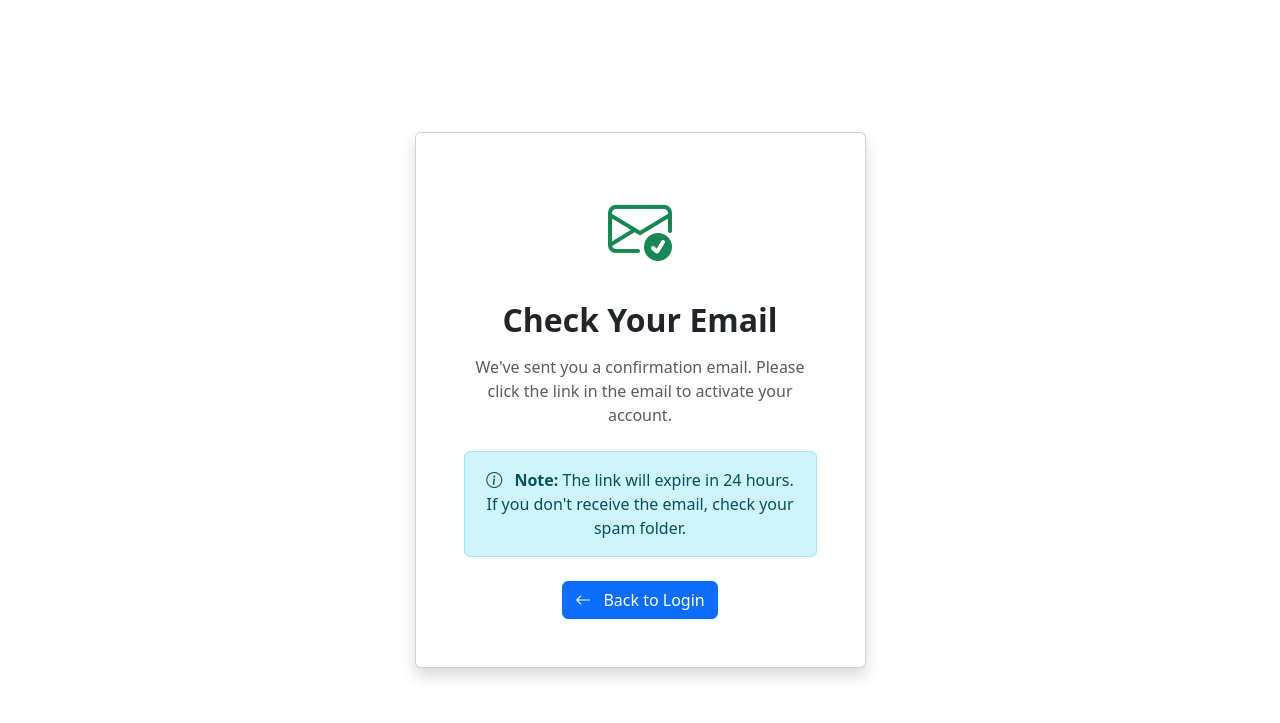
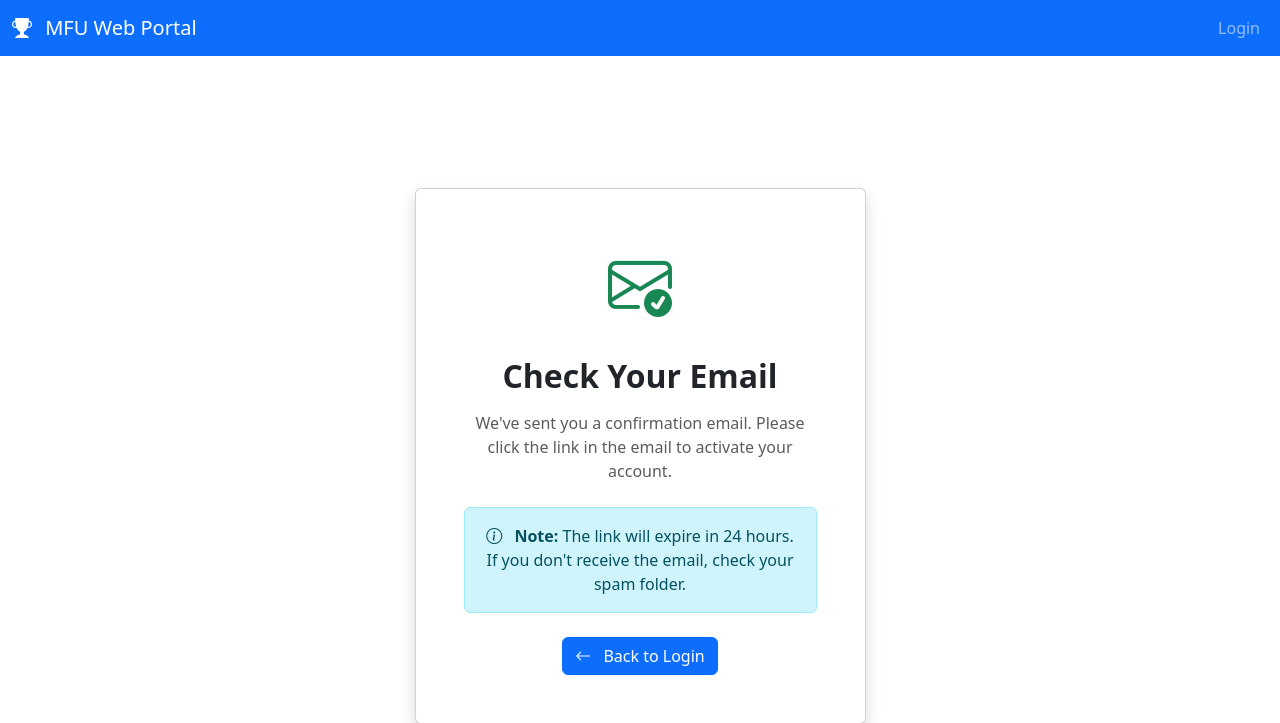
Before and after one commit to kondegaurav/MFU, a Django app: page /email-confirmation-sent/ in a window 1280 px wide. Shown: the top 723 px of the page. Before the commit the page ends 679 px from the top, so only its background shows below. Run offline with Django 5.2, Linux system fonts and the light colour scheme.

Commit message:
Phase 5: Create base templates with tabbed navigation
- Add global navbar with MFU branding and user profile dropdown
- Implement tabbed navigation derived from user roles and dashboards
- Load permission tags in base template for conditional rendering
- Remove duplicated navbar from profile dashboard (inherited from base)
- Update dashboard to use shared base layout with tabs
- Wire tabbed navigation to show Profile tab + dynamically rendered role dashboards

```diff
--- a/config/urls.py
+++ b/config/urls.py
@@ -18,6 +18,9 @@ urlpatterns = [
 
     # User profiles
     path('profiles/', include('apps.profiles.urls')),
+
+    # Core permission examples
+    path('core/', include('apps.core.urls')),
 
     # Portal dashboards
     path('admin-portal/', include('apps.admin_portal.urls')),
--- a/templates/base.html
+++ b/templates/base.html
@@ -13,6 +13,70 @@
     {% block extra_css %}{% endblock %}
 </head>
 <body>
+    {% load permission_tags %}
+
+    <nav class="navbar navbar-expand-lg navbar-dark bg-primary">
+        <div class="container-fluid">
+            <a class="navbar-brand" href="{% url 'authentication:home' %}">
+                <i class="bi bi-trophy-fill me-2"></i>
+                MFU Web Portal
+            </a>
+            <button class="navbar-toggler" type="button" data-bs-toggle="collapse" data-bs-target="#mainNav">
+                <span class="navbar-toggler-icon"></span>
+            </button>
+            <div class="collapse navbar-collapse" id="mainNav">
+                <ul class="navbar-nav ms-auto">
+                    {% if request.user.is_authenticated %}
+                        <li class="nav-item dropdown">
+                            <a class="nav-link dropdown-toggle" href="#" id="navbarDropdown" role="button" data-bs-toggle="dropdown">
+                                <i class="bi bi-person-circle me-1"></i>
+                                {{ request.user.get_short_name }}
+                            </a>
+                            <ul class="dropdown-menu dropdown-menu-end">
+                                <li><a class="dropdown-item" href="{% url 'profiles:dashboard' %}">
+                                    <i class="bi bi-person me-2"></i>Profile
+                                </a></li>
+                                <li><hr class="dropdown-divider"></li>
+                                <li><a class="dropdown-item" href="{% url 'authentication:logout' %}">
+                                    <i class="bi bi-box-arrow-right me-2"></i>Logout
+                                </a></li>
+                            </ul>
+                        </li>
+                    {% else %}
+                        <li class="nav-item">
+                            <a class="nav-link" href="{% url 'authentication:login' %}">Login</a>
+                        </li>
+                    {% endif %}
+                </ul>
+            </div>
+        </div>
+    </nav>
+
+    {# Tabbed navigation derived from user's accessible dashboards #}
+    {% block nav_tabs %}
+        {% get_user_dashboards request.user as dashboards %}
+        {% if dashboards %}
+            <div class="bg-light border-bottom">
+                <div class="container">
+                    <ul class="nav nav-tabs" role="tablist">
+                        <li class="nav-item">
+                            <a class="nav-link" href="{% url 'profiles:dashboard' %}">
+                                <i class="bi bi-person me-2"></i>Profile
+                            </a>
+                        </li>
+                        {% for d in dashboards %}
+                            <li class="nav-item">
+                                <a class="nav-link" href="{% url d.url %}">
+                                    <i class="{{ d.icon }} me-2"></i>{{ d.name }}
+                                </a>
+                            </li>
+                        {% endfor %}
+                    </ul>
+                </div>
+            </div>
+        {% endif %}
+    {% endblock %}
+
     {% block content %}{% endblock %}
 
     <!-- Bootstrap 5 JS Bundle -->
```
Also changed, not shown: templates/profiles/dashboard.html (+0 -50 lines).
